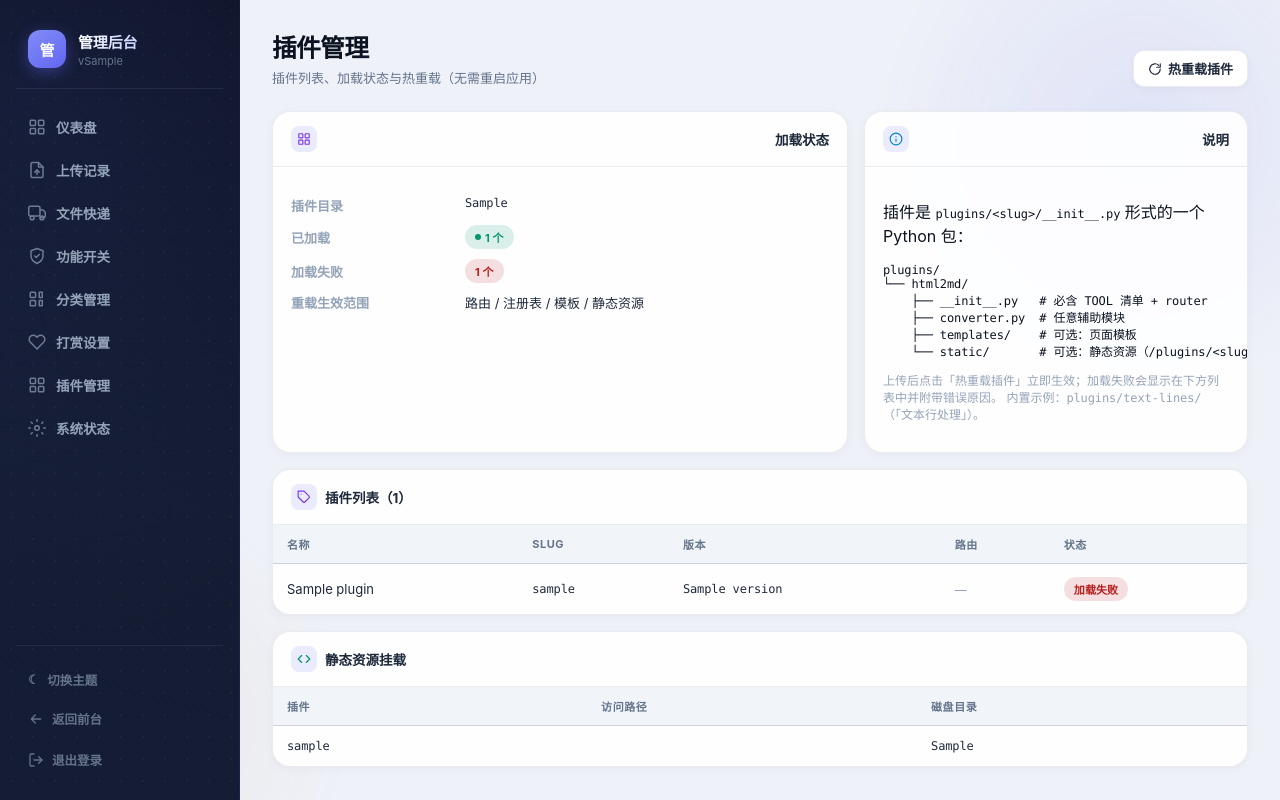
After one commit to foreverycs/AllTools, a Python web app: template templates/admin/plugins.html in a window 1280 px wide. The commit adds this page. Run offline with Jinja, Linux system fonts and the light colour scheme; the template is opened without the code that fills it: most values are stand-ins (such as "Sample title", 1, 10 or a date in 2020).

Commit message:
新增独立插件管理页面

```diff
--- a/admin/routes.py
+++ b/admin/routes.py
@@ -20,6 +20,7 @@ from admin.routes_auth import router as auth_router
 from admin.routes_catalog import router as catalog_router
 from admin.routes_donation import router as donation_router
 from admin.routes_express import router as express_router
+from admin.routes_plugins import router as plugins_router
 from admin.routes_system import router as system_router
 from admin.routes_tools import router as tools_router
 from admin.routes_uploads import router as uploads_router
@@ -34,6 +35,7 @@ router.include_router(express_router)
 router.include_router(tools_router)
 router.include_router(catalog_router)
 router.include_router(donation_router)
+router.include_router(plugins_router)
 
 
 @router.get("", response_class=HTMLResponse)
--- a/templates/admin/base.html
+++ b/templates/admin/base.html
@@ -16,6 +16,7 @@
   <link rel="prefetch" href="{{ url_path('/admin/tools') }}" as="document" />
   <link rel="prefetch" href="{{ url_path('/admin/categories') }}" as="document" />
   <link rel="prefetch" href="{{ url_path('/admin/donation') }}" as="document" />
+  <link rel="prefetch" href="{{ url_path('/admin/plugins') }}" as="document" />
   <link rel="prefetch" href="{{ url_path('/admin/system') }}" as="document" />
 </head>
 <body class="admin-body">
@@ -74,6 +75,12 @@
           <path d="M20.84 4.61a5.5 5.5 0 00-7.78 0L12 5.67l-1.06-1.06a5.5 5.5 0 00-7.78 7.78l1.06 1.06L12 21.23l7.78-7.78 1.06-1.06a5.5 5.5 0 000-7.78z"/>
         </svg>
         打赏设置
+      </a>
+      <a href="{{ url_path('/admin/plugins') }}" class="{% if active == 'plugins' %}active{% endif %}">
+        <svg class="admin-nav-icon" viewBox="0 0 24 24" fill="none" stroke="currentColor" stroke-width="2" stroke-linecap="round" stroke-linejoin="round">
+          <rect x="3" y="3" width="7" height="7" rx="1"/><rect x="14" y="3" width="7" height="7" rx="1"/><rect x="3" y="14" width="7" height="7" rx="1"/><rect x="14" y="14" width="7" height="7" rx="1"/>
+        </svg>
+        插件管理
       </a>
       <a href="{{ url_path('/admin/system') }}" class="{% if active == 'system' %}active{% endif %}">
         <svg class="admin-nav-icon" viewBox="0 0 24 24" fill="none" stroke="currentColor" stroke-width="2" stroke-linecap="round" stroke-linejoin="round">
--- /dev/null
+++ b/templates/admin/plugins.html
@@ -0,0 +1,157 @@
+{% extends "admin/base.html" %}
+{% block title %}插件管理{% endblock %}
+{% block content %}
+<div class="admin-header">
+  <div>
+    <h1>插件管理</h1>
+    <p>插件列表、加载状态与热重载（无需重启应用）</p>
+  </div>
+  <div class="admin-actions">
+    <form method="post" action="{{ url_path('/admin/plugins/reload') }}" style="display:inline">
+      <input type="hidden" name="csrf_token" value="{{ csrf_token }}" />
+      <button type="submit" class="admin-btn">
+        <svg width="14" height="14" viewBox="0 0 24 24" fill="none" stroke="currentColor" stroke-width="2" stroke-linecap="round" stroke-linejoin="round"><path d="M21 12a9 9 0 11-2.64-6.36"/><polyline points="21 3 21 9 15 9"/></svg>
+        热重载插件
+      </button>
+    </form>
+  </div>
+</div>
+
+{% if flash %}
+<div class="admin-alert admin-alert-ok">{{ flash }}</div>
+{% endif %}
+
+<div class="admin-grid-2">
+  <div class="admin-panel">
+    <div class="admin-panel-h">
+      <span class="admin-panel-h-icon" style="--ic:#7c3aed"><svg width="16" height="16" viewBox="0 0 24 24" fill="none" stroke="currentColor" stroke-width="2" stroke-linecap="round" stroke-linejoin="round"><rect x="3" y="3" width="7" height="7" rx="1"/><rect x="14" y="3" width="7" height="7" rx="1"/><rect x="3" y="14" width="7" height="7" rx="1"/><rect x="14" y="14" width="7" height="7" rx="1"/></svg></span>
+      加载状态
+    </div>
+    <div class="admin-panel-b">
+      <dl class="admin-kv">
+        <dt>插件目录</dt>
+        <dd class="admin-mono">{{ plugin_dir }}</dd>
+        <dt>已加载</dt>
+        <dd>
+          <span class="admin-badge ok">{{ loaded_count }} 个</span>
+        </dd>
+        <dt>加载失败</dt>
+        <dd>
+          {% if failed_count %}
+          <span class="admin-badge err">{{ failed_count }} 个</span>
+          {% else %}
+          <span class="admin-badge ok">0 个</span>
+          {% endif %}
+        </dd>
+        <dt>重载生效范围</dt>
+        <dd>路由 / 注册表 / 模板 / 静态资源</dd>
+      </dl>
+    </div>
+  </div>
+
+  <div class="admin-panel">
+    <div class="admin-panel-h">
+      <span class="admin-panel-h-icon" style="--ic:#0284c7"><svg width="16" height="16" viewBox="0 0 24 24" fill="none" stroke="currentColor" stroke-width="2" stroke-linecap="round" stroke-linejoin="round"><circle cx="12" cy="12" r="10"/><line x1="12" y1="16" x2="12" y2="12"/><line x1="12" y1="8" x2="12.01" y2="8"/></svg></span>
+      说明
+    </div>
+    <div class="admin-panel-b admin-plugins-doc">
+      <p>插件是 <code class="admin-mono">plugins/&lt;slug&gt;/__init__.py</code> 形式的一个 Python 包：</p>
+      <pre class="admin-mono">plugins/
+└── html2md/
+    ├── __init__.py   # 必含 TOOL 清单 + router
+    ├── converter.py  # 任意辅助模块
+    ├── templates/    # 可选：页面模板
+    └── static/       # 可选：静态资源（/plugins/&lt;slug&gt;/static）</pre>
+      <p class="admin-muted" style="margin-top:10px">
+        上传后点击「热重载插件」立即生效；加载失败会显示在下方列表中并附带错误原因。
+        内置示例：<span class="admin-mono">plugins/text-lines/</span>（「文本行处理」）。
+      </p>
+    </div>
+  </div>
+</div>
+
+<div class="admin-panel" style="margin-top:16px">
+  <div class="admin-panel-h">
+    <span style="display:inline-flex;align-items:center;gap:8px">
+      <span class="admin-panel-h-icon" style="--ic:#7c3aed"><svg width="16" height="16" viewBox="0 0 24 24" fill="none" stroke="currentColor" stroke-width="2" stroke-linecap="round" stroke-linejoin="round"><path d="M20.59 13.41l-7.17 7.17a2 2 0 01-2.83 0L2 12V2h10l8.59 8.59a2 2 0 010 2.83z"/><line x1="7" y1="7" x2="7.01" y2="7"/></svg></span>
+      插件列表（{{ plugins|length }}）
+    </span>
+  </div>
+  {% if plugins %}
+  <div class="admin-table-wrap">
+    <table class="admin-table">
+      <thead>
+        <tr>
+          <th>名称</th>
+          <th>Slug</th>
+          <th>版本</th>
+          <th>路由</th>
+          <th>状态</th>
+        </tr>
+      </thead>
+      <tbody>
+        {% for p in plugins %}
+        <tr>
+          <td>{{ p.name }}</td>
+          <td class="admin-mono">{{ p.slug or '—' }}</td>
+          <td class="admin-mono">{{ p.version or '—' }}</td>
+          <td>
+            {% if p.loaded and p.route %}
+            <a class="admin-link admin-mono" href="{{ url_path(p.route) }}" target="_blank" rel="noopener">{{ p.route }}</a>
+            {% else %}
+            <span class="admin-muted">—</span>
+            {% endif %}
+          </td>
+          <td>
+            {% if p.loaded %}
+            <span class="admin-badge ok">已加载</span>
+            {% else %}
+            <span class="admin-badge err">加载失败</span>
+            {% endif %}
+          </td>
+        </tr>
+        {% if not p.loaded and p.error %}
+        <tr>
+          <td colspan="5" class="admin-mono" style="color:var(--danger, #dc2626)">{{ p.error }}</td>
+        </tr>
+        {% endif %}
+        {% endfor %}
+      </tbody>
+    </table>
+  </div>
+  {% else %}
+  <div class="admin-panel-b">
+    <p class="admin-muted">
+      未发现插件。将插件放入 <code class="admin-mono">{{ plugin_dir }}</code> 目录后点击「热重载插件」。
+    </p>
+  </div>
+  {% endif %}
+</div>
+
+{% if static_mounts %}
+<div class="admin-panel" style="margin-top:16px">
+  <div class="admin-panel-h">
+    <span style="display:inline-flex;align-items:center;gap:8px">
+      <span class="admin-panel-h-icon" style="--ic:#059669"><svg width="16" height="16" viewBox="0 0 24 24" fill="none" stroke="currentColor" stroke-width="2" stroke-linecap="round" stroke-linejoin="round"><polyline points="16 18 22 12 16 6"/><polyline points="8 6 2 12 8 18"/></svg></span>
+      静态资源挂载
+    </span>
+  </div>
+  <div class="admin-table-wrap">
+    <table class="admin-table">
+      <thead>
+        <tr><th>插件</th><th>访问路径</th><th>磁盘目录</th></tr>
+      </thead>
+      <tbody>
+        {% for slug, static_path in static_mounts %}
+        <tr>
+          <td class="admin-mono">{{ slug }}</td>
+          <td class="admin-mono">{{ url_path('/plugins/' ~ slug ~ '/static') }}</td>
+          <td class="admin-mono">{{ static_path }}</td>
+        </tr>
+        {% endfor %}
+      </tbody>
+    </table>
+  </div>
+</div>
+{% endif %}
+{% endblock %}
```
Also changed, not shown: admin/routes_plugins.py (added, +78 -0 lines), admin/routes_system.py (+2 -37 lines), templates/admin/system.html (+0 -52 lines), tests/test_admin.py (+31 -0 lines).
